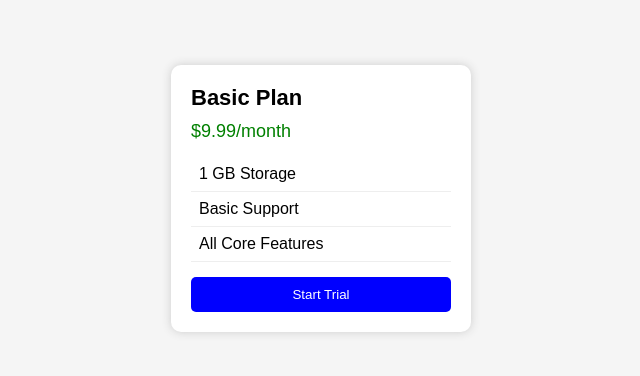
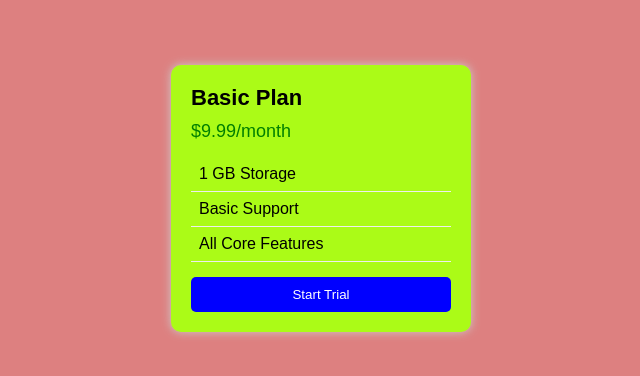
Before and after one commit to ishakkaciousalah/prAIskills, a plain HTML site: page index.html in a window 1280 px wide. Shown: the part 202-578 px from the top of the page, without its empty margins (319-959 px from the left). Drawn offline with Linux system fonts and the light colour scheme.

Commit message:
bg change

```diff
--- a/index.html
+++ b/index.html
@@ -14,7 +14,7 @@
 
 body{
     font-family:Arial, sans-serif;
-    background:#f5f5f5;
+    background:#dd8080;
     display:flex;
     justify-content:center;
     align-items:center;
@@ -25,7 +25,7 @@ body{
     width:100%;
     max-width:300px;
     margin:auto;
-    background-color:#fff;
+    background-color:#abfb17;
     box-shadow:0 0 10px #ccc;
     padding:20px;
     border-radius:10px;
```
